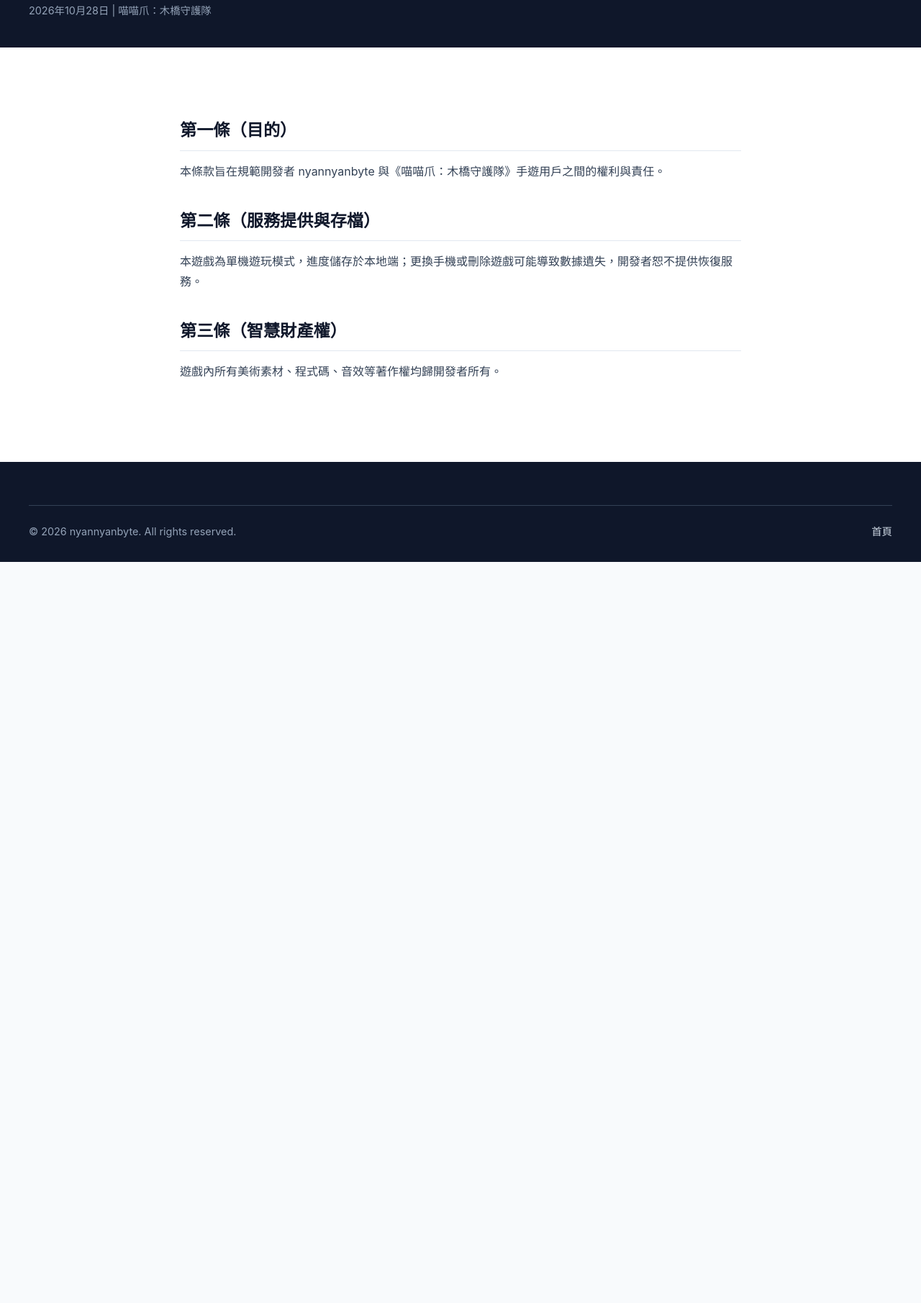
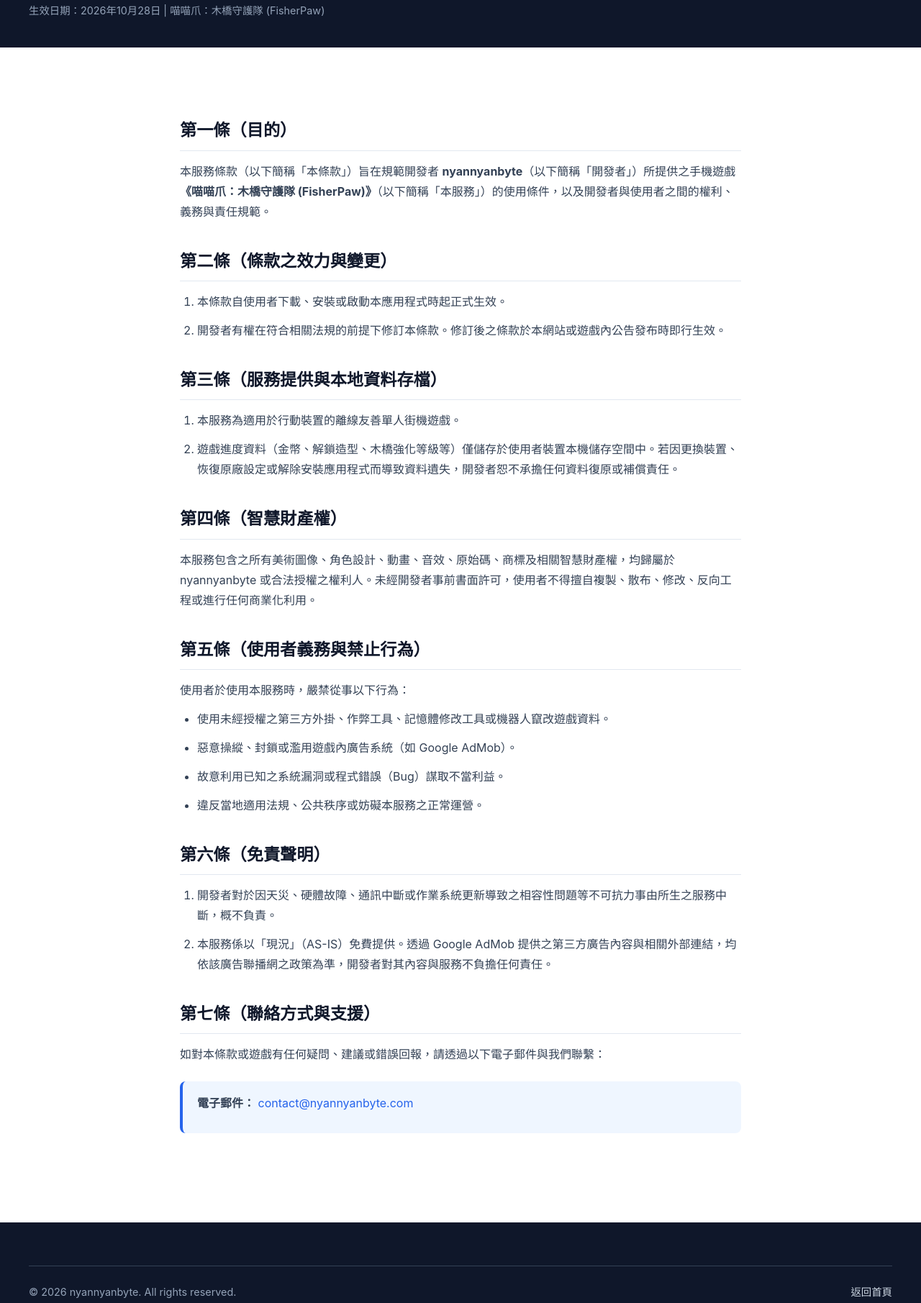
Before and after one commit to nyannyanbyte/fisherpaw, a plain HTML site: page zh-tw/terms.html in a window 1280 px wide. Shown: the part 203-2014 px from the top of the page at 72% size. Before the commit the page ends 984 px from the top, so only its background shows below. Drawn offline with Linux system fonts and the light colour scheme.

Commit message:
Add files via upload
스페인어(ES)와 번체 중문(ZH-TW) 정책 문서도 한국어 및 일본어 정식 버전과 완전히 동일하게 7개 전 조항을 완벽히 작성

```diff
--- a/zh-tw/terms.html
+++ b/zh-tw/terms.html
@@ -4,6 +4,7 @@
   <meta charset="UTF-8">
   <meta name="viewport" content="width=device-width, initial-scale=1.0">
   <title>服務條款 (Terms of Service) - 喵喵爪：木橋守護隊</title>
+  <meta name="description" content="FisherPaw 服務條款">
   <link rel="icon" type="image/png" href="../assets/app_icon.png">
   <link rel="stylesheet" href="../style.css">
 </head>
@@ -26,20 +27,55 @@
   <div class="page-header">
     <div class="container">
       <h1>服務條款 (Terms of Service)</h1>
-      <div class="page-meta">2026年10月28日 | 喵喵爪：木橋守護隊</div>
+      <div class="page-meta">生效日期：2026年10月28日 | 喵喵爪：木橋守護隊 (FisherPaw)</div>
     </div>
   </div>
 
   <main class="policy-body">
     <div class="container policy-wrapper">
       <h2>第一條（目的）</h2>
-      <p>本條款旨在規範開發者 nyannyanbyte 與《喵喵爪：木橋守護隊》手遊用戶之間的權利與責任。</p>
+      <p>
+        本服務條款（以下簡稱「本條款」）旨在規範開發者 <strong>nyannyanbyte</strong>（以下簡稱「開發者」）所提供之手機遊戲<strong>《喵喵爪：木橋守護隊 (FisherPaw)》</strong>（以下簡稱「本服務」）的使用條件，以及開發者與使用者之間的權利、義務與責任規範。
+      </p>
 
-      <h2>第二條（服務提供與存檔）</h2>
-      <p>本遊戲為單機遊玩模式，進度儲存於本地端；更換手機或刪除遊戲可能導致數據遺失，開發者恕不提供恢復服務。</p>
+      <h2>第二條（條款之效力與變更）</h2>
+      <ol>
+        <li>本條款自使用者下載、安裝或啟動本應用程式時起正式生效。</li>
+        <li>開發者有權在符合相關法規的前提下修訂本條款。修訂後之條款於本網站或遊戲內公告發布時即行生效。</li>
+      </ol>
 
-      <h2>第三條（智慧財產權）</h2>
-      <p>遊戲內所有美術素材、程式碼、音效等著作權均歸開發者所有。</p>
+      <h2>第三條（服務提供與本地資料存檔）</h2>
+      <ol>
+        <li>本服務為適用於行動裝置的離線友善單人街機遊戲。</li>
+        <li>遊戲進度資料（金幣、解鎖造型、木橋強化等級等）僅儲存於使用者裝置本機儲存空間中。若因更換裝置、恢復原廠設定或解除安裝應用程式而導致資料遺失，開發者恕不承擔任何資料復原或補償責任。</li>
+      </ol>
+
+      <h2>第四條（智慧財產權）</h2>
+      <p>
+        本服務包含之所有美術圖像、角色設計、動畫、音效、原始碼、商標及相關智慧財產權，均歸屬於 nyannyanbyte 或合法授權之權利人。未經開發者事前書面許可，使用者不得擅自複製、散布、修改、反向工程或進行任何商業化利用。
+      </p>
+
+      <h2>第五條（使用者義務與禁止行為）</h2>
+      <p>使用者於使用本服務時，嚴禁從事以下行為：</p>
+      <ul>
+        <li>使用未經授權之第三方外掛、作弊工具、記憶體修改工具或機器人竄改遊戲資料。</li>
+        <li>惡意操縱、封鎖或濫用遊戲內廣告系統（如 Google AdMob）。</li>
+        <li>故意利用已知之系統漏洞或程式錯誤（Bug）謀取不當利益。</li>
+        <li>違反當地適用法規、公共秩序或妨礙本服務之正常運營。</li>
+      </ul>
+
+      <h2>第六條（免責聲明）</h2>
+      <ol>
+        <li>開發者對於因天災、硬體故障、通訊中斷或作業系統更新導致之相容性問題等不可抗力事由所生之服務中斷，概不負責。</li>
+        <li>本服務係以「現況」（AS-IS）免費提供。透過 Google AdMob 提供之第三方廣告內容與相關外部連結，均依該廣告聯播網之政策為準，開發者對其內容與服務不負擔任何責任。</li>
+      </ol>
+
+      <h2>第七條（聯絡方式與支援）</h2>
+      <p>如對本條款或遊戲有任何疑問、建議或錯誤回報，請透過以下電子郵件與我們聯繫：</p>
+      <div class="info-alert">
+        <p><strong>電子郵件：</strong> <a href="mailto:contact@nyannyanbyte.com">contact@nyannyanbyte.com</a></p>
+      </div>
+
     </div>
   </main>
 
@@ -47,7 +83,7 @@
     <div class="container">
       <div class="footer-bottom">
         <div>&copy; 2026 nyannyanbyte. All rights reserved.</div>
-        <div><a href="index.html" style="color: #cbd5e1;">首頁</a></div>
+        <div><a href="index.html" style="color: #cbd5e1;">返回首頁</a></div>
       </div>
     </div>
   </footer>
```
Also changed, not shown: es/terms.html (+43 -7 lines).
